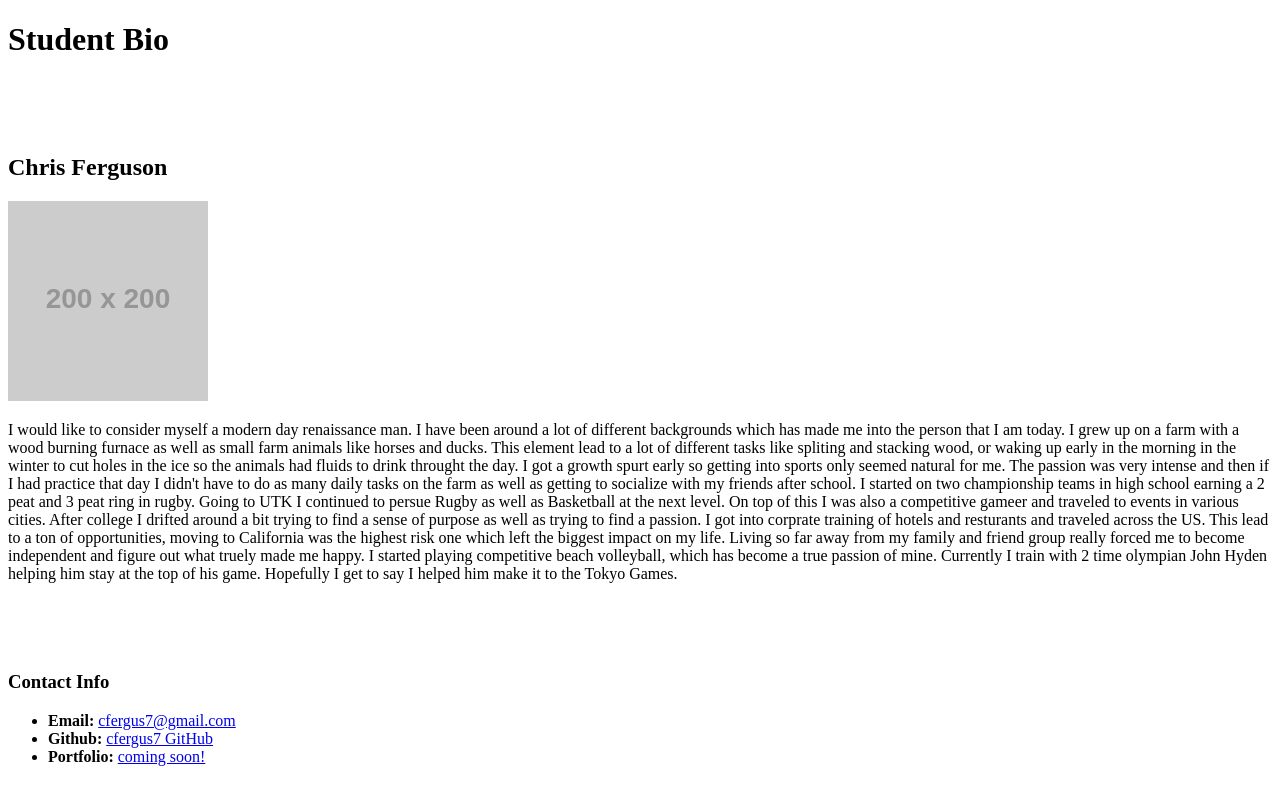
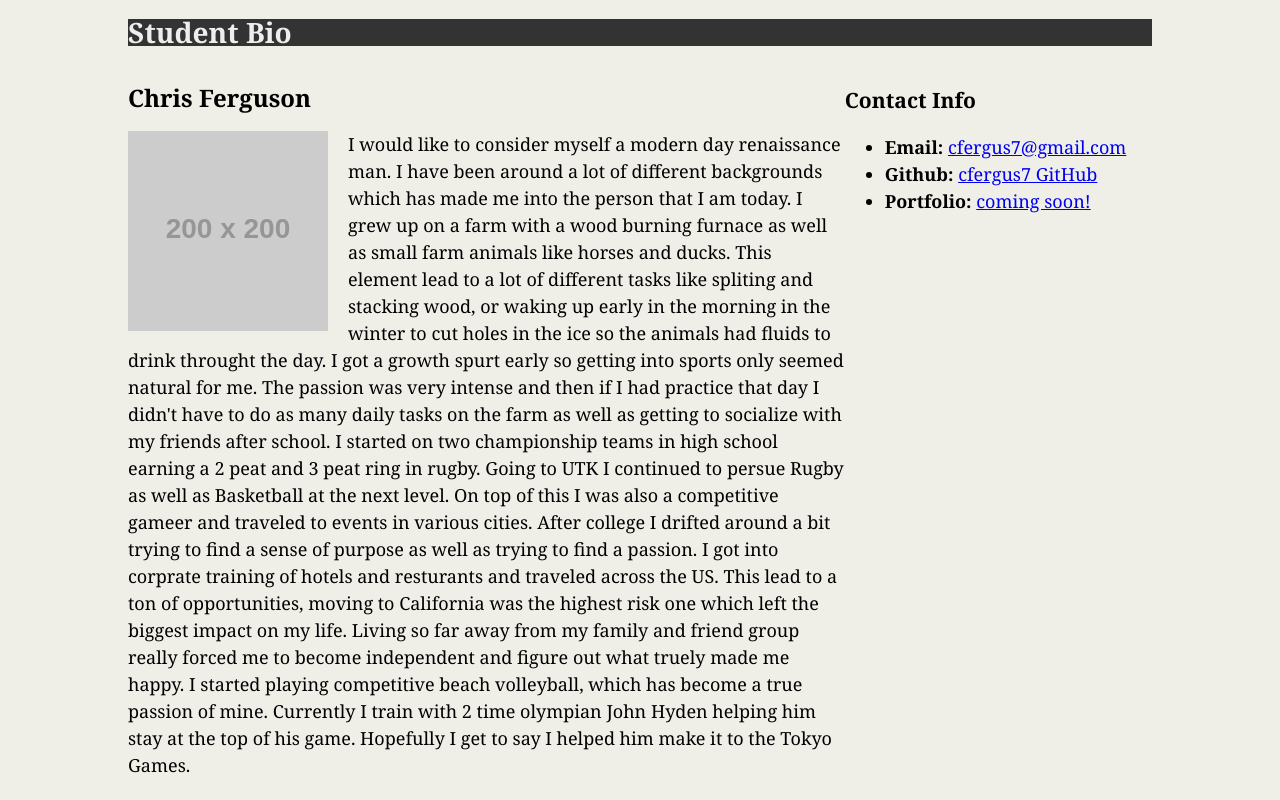
Before and after one commit to cfergus7/Student-Bio, a plain HTML site: page index.html in a window 1280 px wide. Drawn offline with Linux system fonts and the light colour scheme; placeholder pictures from the web are drawn by us.

Commit message:
add css style sheet

```diff
--- /dev/null
+++ b/css/style.css
@@ -0,0 +1,45 @@
+body {
+    padding: 0;
+    margin: 0;
+    font-family: Georgia,"Times New Roman",Times,serif;
+    font-size: 18px;
+    line-height: 150%;
+    background-color: #efeee7;
+}
+
+header {
+    background-color: #333333;
+}
+
+h1 {
+    color: #eee;
+    font-size: 28px;
+}
+
+h2 {
+    font-size: 24px;
+}
+
+.container {
+    width: 1024px;
+    margin:0 auto;
+}
+
+
+ #main-bio,
+ #contact-info,
+ #bio-image {
+     float: left;
+ }
+
+ #main-bio {
+     width: 70%;
+ }
+#contact-info {
+    width: 30%;
+}
+#bio-image{
+    margin-right: 20px;
+    width: 200px;
+    height: 200px;
+}
--- a/index.html
+++ b/index.html
@@ -1,33 +1,62 @@
 <!DOCTYPE html>
 <html lang="en">
+
 <head>
     <meta charset="UTF-8">
     <meta name="viewport" content="width=device-width, initial-scale=1.0">
     <title>Student Bio</title>
+    <link rel="stylesheet" type="text/css" href="css/style.css">
 </head>
+
 <body>
+
+    <div class="container">
+
+        <header>
             <h1>Student Bio</h1>
+        </header>
 
-            <br /> <br /> <br />
-
+        <section id="main-bio">
             <h2>Chris Ferguson</h2>
 
-            <img src="https://placehold.it/200x200">
+            <img id="bio-image" src="https://placehold.it/200x200">
 
-            <p>I would like to consider myself a modern day renaissance man. I have been around a lot of different backgrounds which has made me into the person that I am today. I grew up on a farm with a wood burning furnace as well as small farm animals like horses and ducks.
-            This element lead to a lot of different tasks like spliting and stacking wood, or waking up early in the morning in the winter to cut holes in the ice so the animals had fluids to drink throught the day.
-            I got a growth spurt early so getting into sports only seemed natural for me. The passion was very intense and then if I had practice that day I didn't have to do as many daily tasks on the farm as well as getting to socialize with my friends after school.
-            I started on two championship teams in high school earning a 2 peat and 3 peat ring in rugby. Going to UTK I continued to persue Rugby as well as Basketball at the next level. On top of this I was also a competitive gameer and traveled to events in various cities.
-            After college I drifted around a bit trying to find a sense of purpose as well as trying to find a passion. I got into corprate training of hotels and resturants and traveled across the US. This lead to a ton of opportunities,
-            moving to California was the highest risk one which left the biggest impact on my life. Living so far away from my family and friend group really forced me to become independent and figure out what truely made me happy.
-            I started playing competitive beach volleyball, which has become a true passion of mine. Currently I train with 2 time olympian John Hyden helping him stay at the top of his game. Hopefully I get to say I helped him make it to the Tokyo Games.</p>
-            <br /> <br /> <br />
-
+            <p>I would like to consider myself a modern day renaissance man. I have been around a lot of different
+                backgrounds which has made me into the person that I am today. I grew up on a farm with a wood burning
+                furnace as well as small farm animals like horses and ducks.
+                This element lead to a lot of different tasks like spliting and stacking wood, or waking up early in the
+                morning in the winter to cut holes in the ice so the animals had fluids to drink throught the day.
+                I got a growth spurt early so getting into sports only seemed natural for me. The passion was very
+                intense
+                and then if I had practice that day I didn't have to do as many daily tasks on the farm as well as
+                getting
+                to socialize with my friends after school.
+                I started on two championship teams in high school earning a 2 peat and 3 peat ring in rugby. Going to
+                UTK I
+                continued to persue Rugby as well as Basketball at the next level. On top of this I was also a
+                competitive
+                gameer and traveled to events in various cities.
+                After college I drifted around a bit trying to find a sense of purpose as well as trying to find a
+                passion.
+                I got into corprate training of hotels and resturants and traveled across the US. This lead to a ton of
+                opportunities,
+                moving to California was the highest risk one which left the biggest impact on my life. Living so far
+                away
+                from my family and friend group really forced me to become independent and figure out what truely made
+                me
+                happy.
+                I started playing competitive beach volleyball, which has become a true passion of mine. Currently I
+                train
+                with 2 time olympian John Hyden helping him stay at the top of his game. Hopefully I get to say I helped
+                him
+                make it to the Tokyo Games.</p>
+        </section>
+        <section id="contact-info">
             <h3> Contact Info</h3>
             <ul>
                 <li>
                     <strong>Email:</strong>
-                        <a href = "mailto: cfergus7@gmail.com">cfergus7@gmail.com</a>
+                    <a href="mailto: cfergus7@gmail.com">cfergus7@gmail.com</a>
                 </li>
                 <li>
                     <strong>Github:</strong>
@@ -39,7 +68,10 @@
                 </li>
 
             </ul>
+        </section>
+    </div>
 
 
 </body>
+
 </html>
```
Lines whose indentation alone changed are shown as unchanged.
